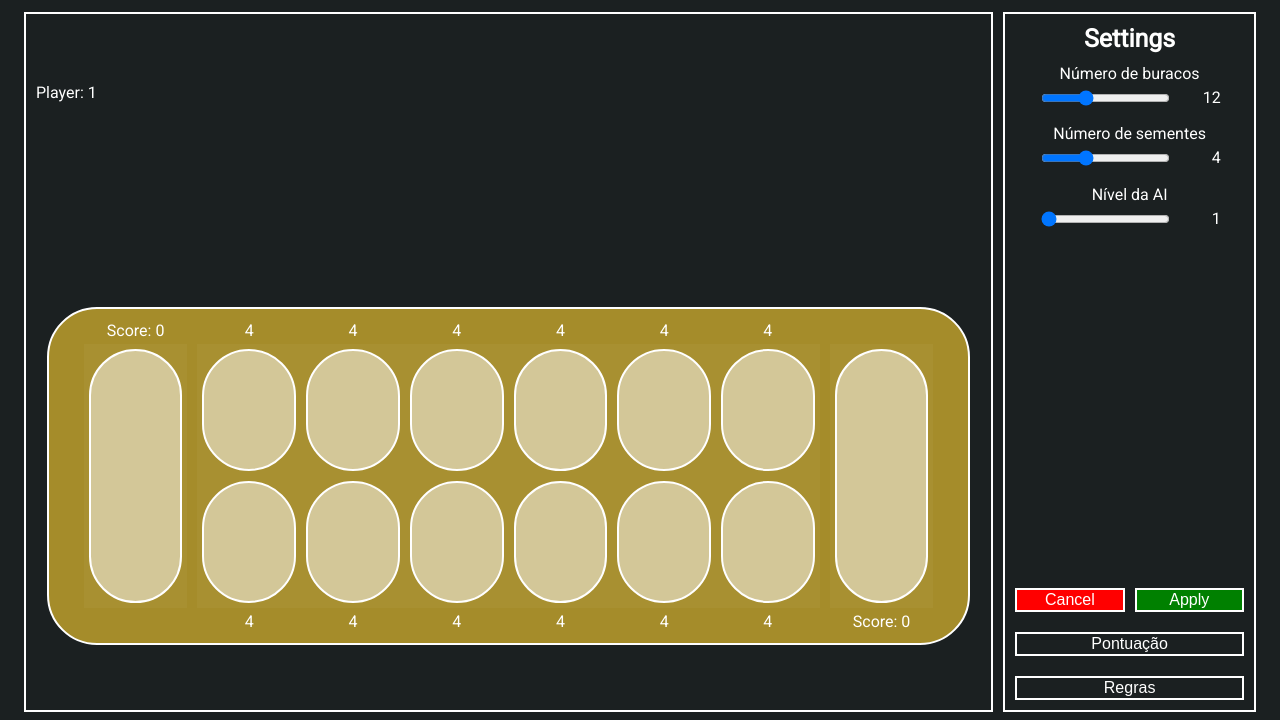
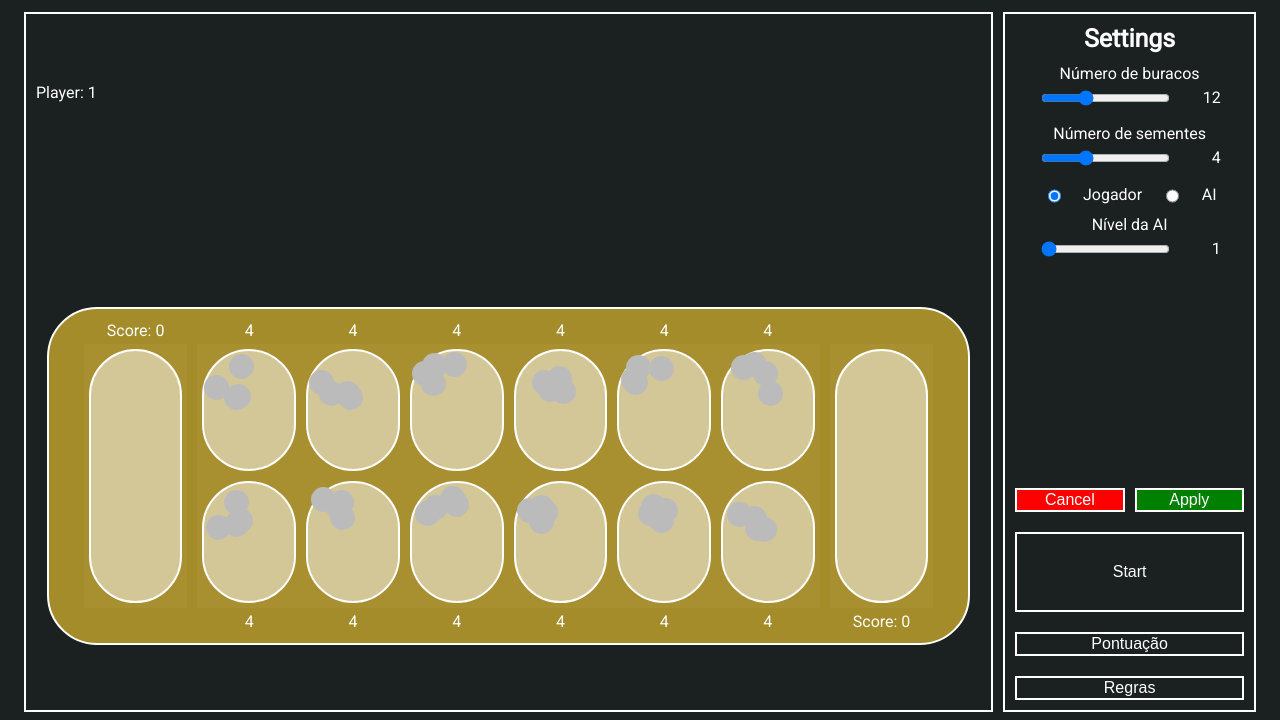
Before and after one commit to Henrique-Valente/LTW-Proj1, a plain HTML site: page index.html in a window 1280 px wide. Shown: the part 105-825 px from the top of the page. Drawn offline with Linux system fonts and the light colour scheme.

Commit message:
adicionei geraçao aleatoria das beads

```diff
--- a/index.html
+++ b/index.html
@@ -31,7 +31,7 @@
       <!-- Pagina do jogo -->
       <div class="item border" id="gameArea">
         <div id="playerTurnDisplay">
-          <!-- <div>Player: 1</div> -->
+            <!-- javascript generation here -->
         </div>
         <!-- Tabuleiro -->
         <div class="board-container border" id="board">
@@ -88,15 +88,16 @@
               <!-- RadioButton para selecionar se queremos jogar contra computador
                    Ou contra outro jogador, assim com a quem queremos dar a vez !-->
 
-              <!--
+
               <div class="sliderContainer">
-                <div class="centerFlexText">Jogar contra: </div>
                 <div class="radiobutton">
-                  <input type="radio" id="opponent_player" name="opponent" value="Outro Jogador">
-                  <label for="opponent_player">Outro Jogador</label>
+                  <input type="radio" id="opponent_player" name="opponent" value="Jogador" checked>
+                  <label for="opponent_player">Jogador</label>
                   <input type="radio" id="opponent_AI" name="opponent" value="AI">
                   <label for="opponent_AI">AI</label>
-              </div> !-->
+              </div>
+            </div>
+
 
               <!-- Slider para o nivel de inteligencia artificial -->
               <div class="sliderContainer">
@@ -109,10 +110,16 @@
 
             </div>
 
+
             <!-- Caixa dos buttons -->
             <div class="item" id="apply_box">
               <button class="settingsButtons border" id="cancel" onclick="toggleCancel()">Cancel</button>
               <button class="settingsButtons border" id="apply" onclick="toggleApply()">Apply</button>
+            </div>
+
+            <!-- Caixa dos buttons -->
+            <div class="item" id="apply_box">
+              <button class="settingsButtons border" id="start">Start</button>
             </div>
 
             <!-- Caixa dos buttons -->
--- a/style.css
+++ b/style.css
@@ -76,6 +76,12 @@ html {
   padding: 5px;
 }
 
+.radiobutton{
+  display: flex;
+  justify-content: space-around;
+  gap: 1px;
+}
+
 /* -------------------------- */
 
 /* ----Sizes of containers--- */
@@ -137,6 +143,10 @@ html {
 #cancel{
   background-color: red !important;
 }
+#start{
+  height: 80px;
+  /* background-color: #0040ff !important; */
+}
 /* -------------------------- */
 
 /* ----------------------------------------------------------------------------------------------- */
@@ -157,6 +167,14 @@ html {
   text-align: center;
   width: 50px;
   height: 50px;
+}
+
+.bead {
+  height: 25px;
+  width: 25px;
+  background-color: #bbb;
+  border-radius: 50%;
+  display: inline-block;
 }
 /* ----------------------------------------------------------------------------------------------- */
 
--- a/toggleFun.js
+++ b/toggleFun.js
@@ -63,7 +63,9 @@ document.addEventListener("DOMContentLoaded", function( ) {
         output_ai.innerHTML = this.value;
     }
 })
+
 let game;
+
 window.onload = function() {
     game = new Game(current_holes.value,current_seeds.value);
     board(game);
@@ -89,6 +91,31 @@ function toggleApply(){
     board(game);
 
 }
+function generateRandomIntegerInRange(min, max) {
+    return Math.floor(Math.random() * (max - min + 1)) + min;
+}
+
+
+//
+
+function genBeads(type,index,game){
+
+    if(type === "mt" || type === "mb"){
+	    var square = document.getElementById(type);
+    } else{
+        var square = document.getElementById(type+index);
+    }
+
+    var number = game.board.get_element_at_position(index);
+
+    for (let int = 0; int < number; int++) {
+        let x = generateRandomIntegerInRange(35,0);
+        let y = generateRandomIntegerInRange(0,35);
+
+        square.innerHTML += "<div class=bead style=top:"+x+"px;"+"left:"+y+"px"+"></div>"
+    }
+}
+
 
 //
 
@@ -143,13 +170,13 @@ function reset(){
 // funcao para gerar os buracos, type = "pb" e do P1, type = "pt" e do P2
 function genDiv(type,index,game){
     if(type == 'pb'){
-        return '<div class="pot border P1_hover" id="'+type+index+'" style="width:'+(100/(game.size/2))+'%'+'" onClick="updateCanvas('+index+')">'
+        return '<div class="pot border" id="'+type+index+'" style="width:'+(100/(game.size/2))+'%'+'" onClick="updateCanvas('+index+')">'
             +'<div class="seedCountPB">'
                 +game.board.get_element_at_position(index)
             +'</div>'
         +'</div>';
     }else{
-        return '<div class="pot border P2_hover" id="'+type+index+'" style="width:'+(100/(game.size/2))+'%'+'" onClick="updateCanvas('+index+')">'
+        return '<div class="pot border" id="'+type+index+'" style="width:'+(100/(game.size/2))+'%'+'" onClick="updateCanvas('+index+')">'
             +'<div class="seedCountPT">'
                 +game.board.get_element_at_position(index)
             +'</div>'
@@ -189,10 +216,13 @@ function board(game){
     // preencher a parte de baixo = P1
     for(;i < holes/2-1;i++){
         rangeValue_botmid.innerHTML += genDiv("pb",i,game);
+        genBeads("pb",i,game);
     }
 
     // preencher score do player 1, porque esta a direita
     rangeValue_rightmid.innerHTML += genDivScore("mt",i,game);
+    genBeads("mt",i,game);
+
     i++; //incrementar
 
     temp = i;
@@ -200,12 +230,17 @@ function board(game){
 
     // preencher score do player 2, porque esta a esquerda
     rangeValue_leftmid.innerHTML += genDivScore("mb",i,game);
+    genBeads("mb",i,game);
+
     i--; //decrementar
 
     // preencher a parte de cima = P2
     for(;i >= temp;i--){
         rangeValue_topmid.innerHTML += genDiv("pt",i,game);
+        genBeads("pt",i,game);
     }
+
+    updateHoverOnPlayer();
 
 }
 
```
